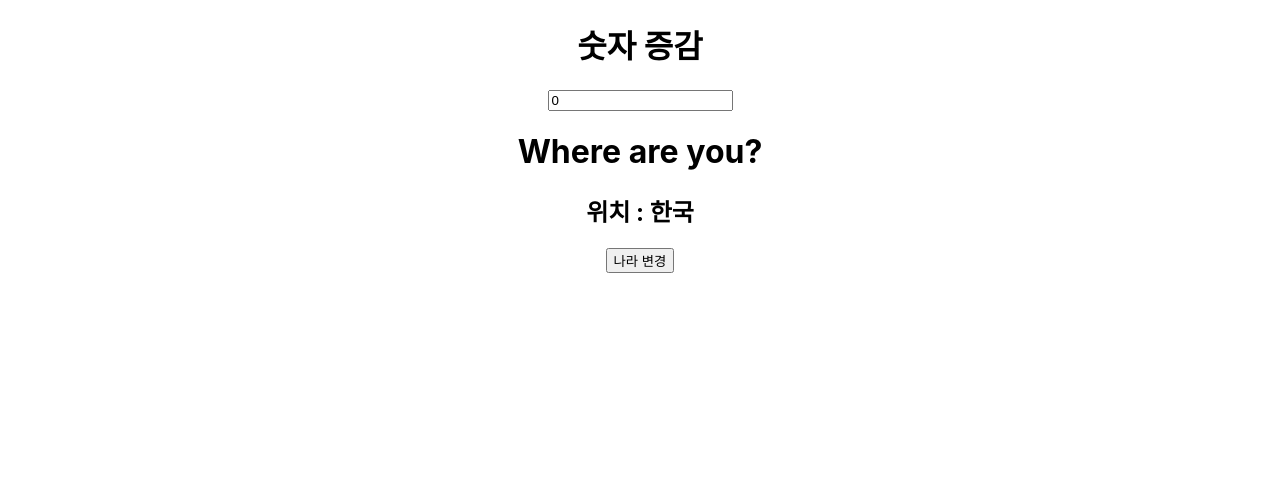
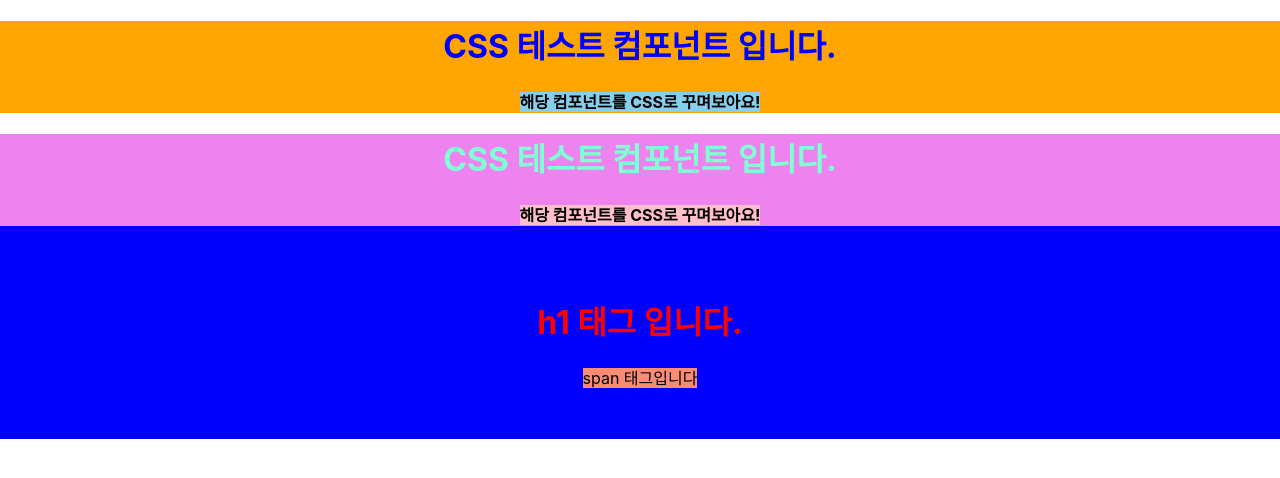
Before and after one commit to gimziae/my-app, a React (Create React App) app: page / in a window 1280 px wide. Shown: the top 478 px of the page. Built offline with nearby package versions, Linux system fonts and the light colour scheme.

Commit message:
스타일 커스텀(css, scss, styled)

```diff
--- a/package.json
+++ b/package.json
@@ -8,9 +8,11 @@
     "@testing-library/user-event": "^13.5.0",
     "cors": "^2.8.5",
     "express": "^4.18.2",
+    "node-sass": "^7.0.3",
     "react": "^18.2.0",
     "react-dom": "^18.2.0",
     "react-scripts": "5.0.1",
+    "styled-components": "^5.3.6",
     "web-vitals": "^2.1.4"
   },
   "scripts": {
--- a/src/App.js
+++ b/src/App.js
@@ -27,111 +27,16 @@ import Timer from "./components/Timer";
 import PracticeTimer from "./components/PracticeTimer";
 import UseEffectFetch from "./components/UseEffectFetch";
 import UsingUseMemo from "./components/UsingUseMemo";
+import TestInlineCSS from "./components/TestInlineCSS";
+import TestCssFile from "./components/TestCssFile";
+import TestStyled from "./components/TestStyled";
 
 function App() {
-	// const nameArr = ["ava", "beyonce", "crystal", "didi"];
-	// const pororoObjArr = [
-	// 	{
-	// 		name: "뽀로로",
-	// 		age: 5,
-	// 		nickName: "사고뭉치",
-	// 	},
-	// 	{
-	// 		name: "루피",
-	// 		age: 4,
-	// 		nickName: "공주님",
-	// 	},
-	// 	{
-	// 		name: "크롱",
-	// 		age: 8,
-	// 		nickName: "장난꾸러기",
-	// 	},
-	// ];
-	// const [condition, setCondition] = useState("1번");
-	// const num = condition;
-
-	// const onChange = () => {
-	// 	condition === "1번" ? setCondition("2번") : setCondition("1번");
-	// };
-	// const showBtn = useRef();
-	// const [show, setShow] = useState(false);
-
-	// // 최초 실행 시 포커스
-	// useEffect(() => {
-	// 	showBtn.current.focus();
-	// }, []);
-
 	return (
 		<div className="App">
-			<UsingUseMemo />
-			{/* <UseEffectFetch /> */}
-			{/* {show && <PracticeTimer />}
-			<button onClick={() => setShow(!show)} ref={showBtn}>
-				{show ? "숨기기" : "보이기"}
-			</button> */}
-			{/* = 위와 같음
-			{!show ? (
-				<button onClick={() => setShow(!show)} ref={showBtn}>
-					보이기
-				</button>
-			) : (
-				<button onClick={() => setShow(!show)}>숨기기</button>
-			)} */}
-
-			{/* <TestUseEffect /> */}
-			{/* {condition !== "1번" ? (
-				<PractiecOne index={num} />
-			) : (
-				<PracticeTwo index={num} />
-			)}
-
-			<button onClick={onChange}>{condition}</button> */}
-
-			{/* 조건부 렌더링 && */}
-			{/**
-			{conditionRender} 변수로 설정해서 해도 됨~!
-			{condition !== "1번" ? (
-				<ConditionalRender />
-			) : (
-				<ConditionalRender2 />
-			)}
-			*/}
-			{/*
-			<table border="1">
-				<tbody>
-					<tr>
-						<td>1</td>
-						<td>2</td>
-						<td>3</td>
-					</tr>
-					<tr>
-						<TableColum />
-					</tr>
-				</tbody>
-			</table>
-			<ReactFragment />
-			<CalcAnswer />
-			<Calc />
-			<RefDOM />
-			<ChangeFocus />
-			<TestRef />
-			<Comparing />
-			<ChangeObj objArr={pororoObjArr} />
-			<MainHeader text="Hello, props world!!" />
-			<MainHeader
-				text="Go, naver"
-				href="https://naver.com"
-				userID="gimziae"
-			/>
-			<ClassProps name="김지애" age="23" nickName="쟤짱" />
-			<CustomList arr={nameArr} />
-			<CustomObj obj={propsObjArr} />
-			<BtnToNaver />
-			<Counter />
-			<Img />
-			<ClassState />
-			<FunctionalState />
-			*/}
+			<TestInlineCSS />
+			<TestCssFile />
+			<TestStyled />
 		</div>
 	);
 }
--- /dev/null
+++ b/src/components/TestCssFile.jsx
@@ -0,0 +1,11 @@
+import React from "react";
+import "../style/TestCssFile.scss";
+
+export default function TestCssFile() {
+	return (
+		<div className="component-root">
+			<h1>CSS 테스트 컴포넌트 입니다.</h1>
+			<span>해당 컴포넌트를 CSS로 꾸며보아요!</span>
+		</div>
+	);
+}
--- /dev/null
+++ b/src/components/TestInlineCSS.jsx
@@ -0,0 +1,17 @@
+import React from "react";
+
+export default function TestInlineCSS() {
+	const headingStyle = {
+		color: "blue",
+	};
+	const spanStyle = {
+		background: "skyblue",
+		fontWeight: "700",
+	};
+	return (
+		<div style={{ background: "orange" }}>
+			<h1 style={headingStyle}>CSS 테스트 컴포넌트 입니다.</h1>
+			<span style={spanStyle}>해당 컴포넌트를 CSS로 꾸며보아요!</span>
+		</div>
+	);
+}
--- /dev/null
+++ b/src/components/TestStyled.jsx
@@ -0,0 +1,23 @@
+import React from "react";
+import styled from "styled-components";
+
+const MyDiv = styled.div`
+	background-color: blue;
+	padding: 50px 0;
+`;
+const MyHeading = styled.h1`
+	color: red;
+`;
+const MySpan = styled.span`
+	background-color: #fa8c76;
+`;
+export default function TestStyled() {
+	return (
+		<>
+			<MyDiv>
+				<MyHeading>h1 태그 입니다.</MyHeading>
+				<MySpan>span 태그입니다</MySpan>
+			</MyDiv>
+		</>
+	);
+}
--- /dev/null
+++ b/src/style/TestCssFile.css
@@ -0,0 +1,12 @@
+.component-root {
+	background: dodgerblue;
+	padding: 2rem 0;
+}
+
+.component-root h1 {
+	color: rebeccapurple;
+}
+.component-root span {
+	background: white;
+	font-weight: 700;
+}
--- /dev/null
+++ b/src/style/TestCssFile.scss
@@ -0,0 +1,12 @@
+.component-root {
+    background-color: violet;
+
+    h1 {
+        color: aquamarine;
+    }
+
+    span {
+        background-color: pink;
+        font-weight: 700;
+    }
+}
```
Also changed, not shown: 1 other file (tests, documents, lock files or other folders).
